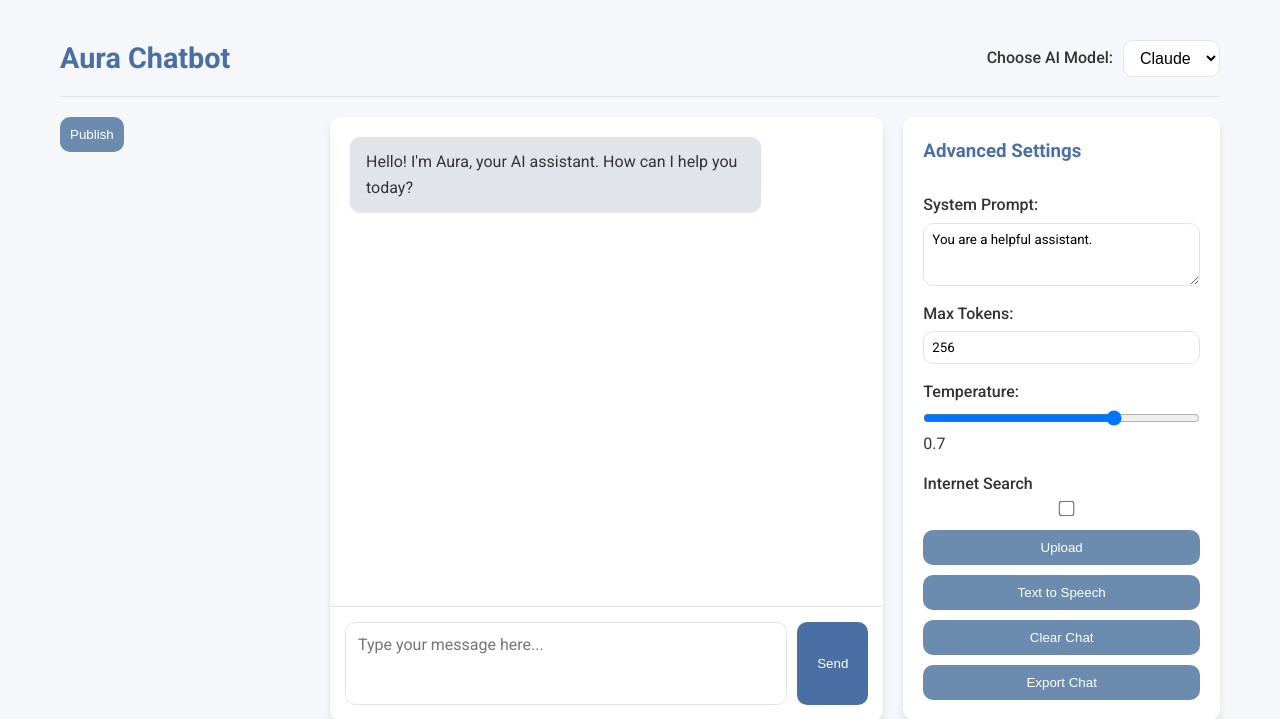
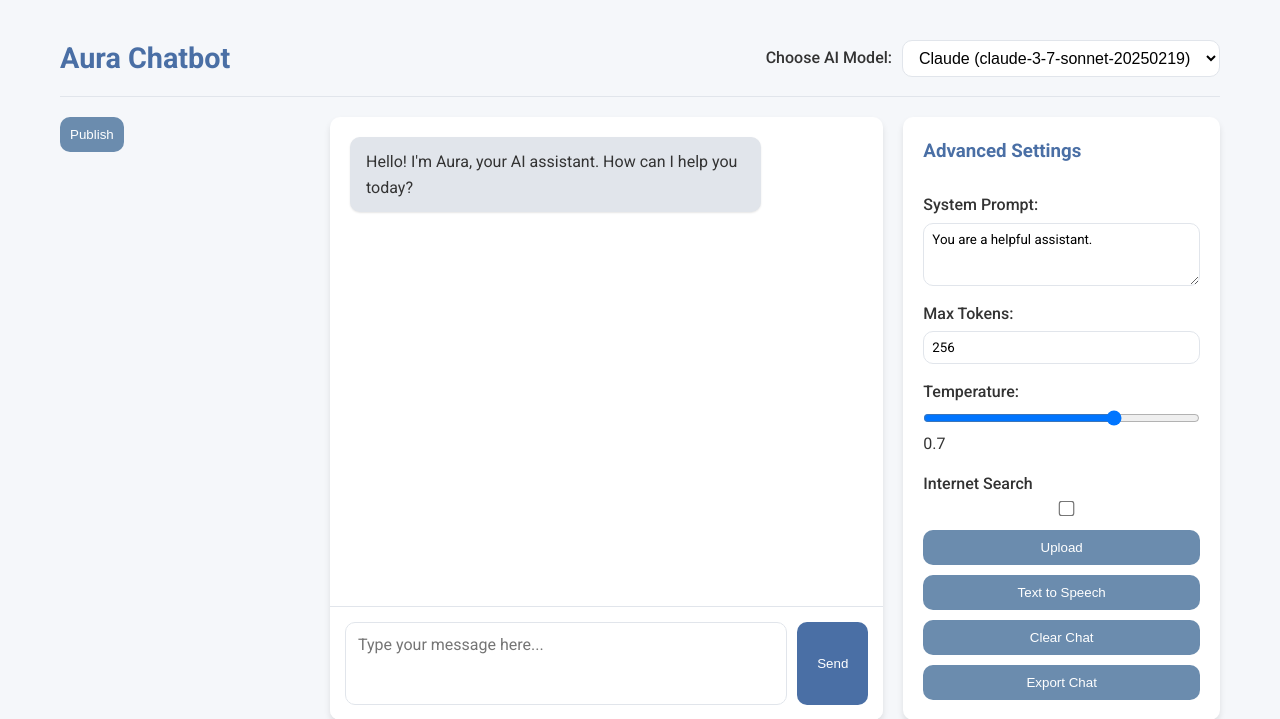
Before and after one commit to abhay-saraswat-emb/aura-fastAPI, a FastAPI app: page / in a window 1280 px wide. Shown: the top 719 px of the page. Run offline with FastAPI, Linux system fonts and the light colour scheme; parts of the project's set-up code (start-up, migrations or seed data) failed here and were passed over.

Commit message:
add model name

```diff
--- a/app/templates/index.html
+++ b/app/templates/index.html
@@ -41,9 +41,9 @@
             <div class="model-selector">
                 <label for="model-select">Choose AI Model:</label>
                 <select id="model-select">
-                    <option value="Claude">Claude</option>
-                    <option value="Gemini">Gemini</option>
-                    <option value="GPT">GPT</option>
+                    <option value="Claude">Claude (claude-3-7-sonnet-20250219)</option>
+                    <option value="Gemini">Gemini (gemini-2.0-flash)</option>
+                    <option value="GPT">GPT (gpt-4o)</option>
                 </select>
             </div>
         </header>
```
